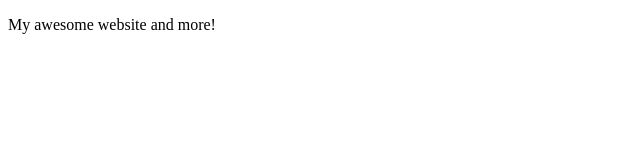
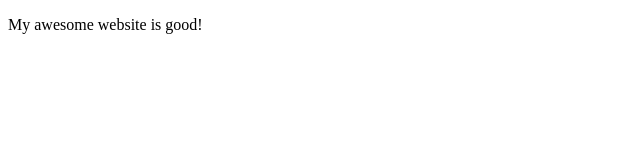
Before and after one commit to TLetlape/git-tutorial-beginners, a plain HTML site: page index.html in a window 1280 px wide. Shown: the full height of the page, 0-640 px from the left. Drawn offline with Linux system fonts and the light colour scheme.

Commit message:
updated index

```diff
--- a/index.html
+++ b/index.html
@@ -7,7 +7,7 @@
 </head>
 <body>
     <p>
-        My awesome website and more!
+        My awesome website is good!
     </p>
 </body>
 <!-- html comment -->
```
